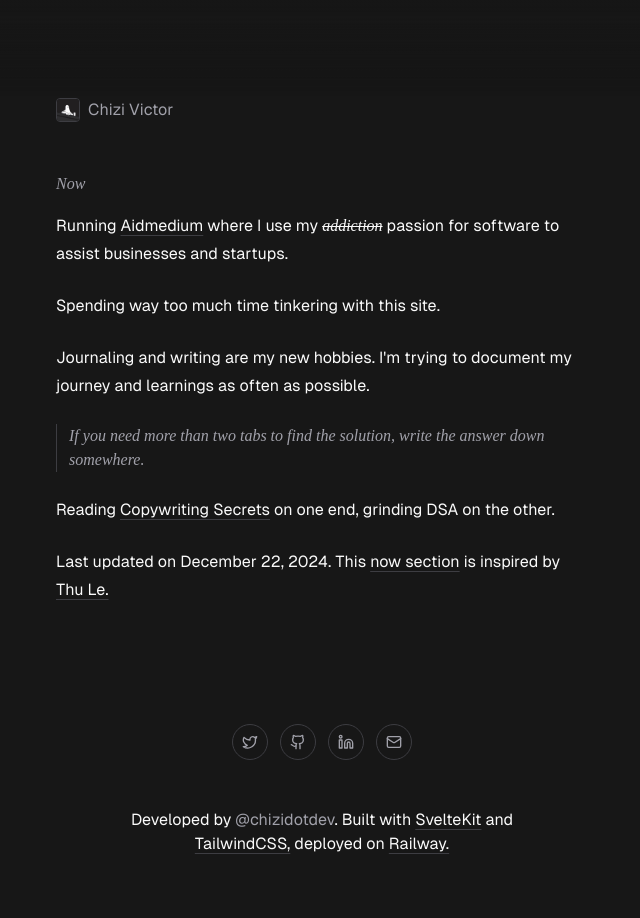
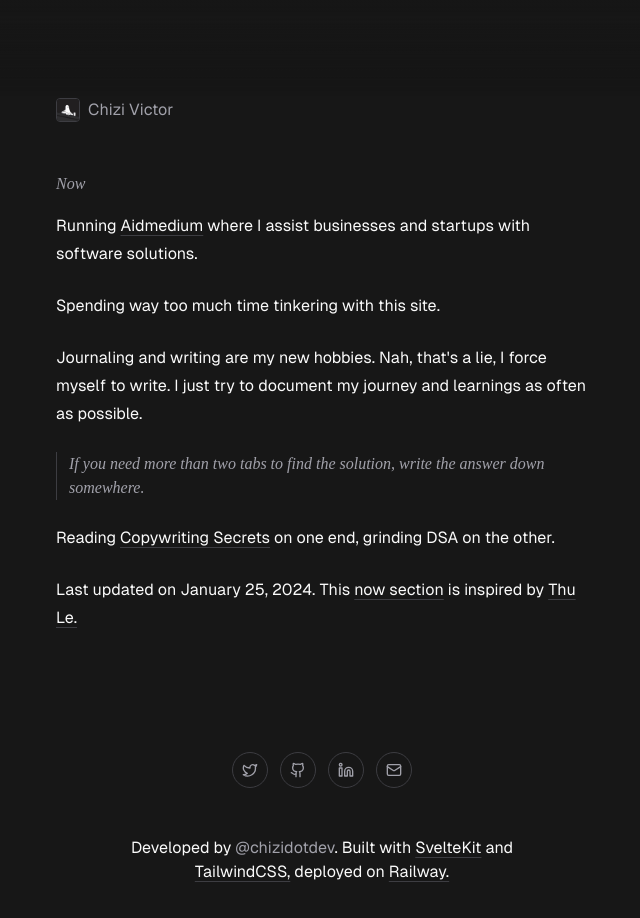
Before and after one commit to chizidotdev/chizi.dev, a SvelteKit app: page /now in a window 1280 px wide. Shown: the top 918 px of the page, without its empty margins (318-958 px from the left). Built offline with nearby package versions, Linux system fonts and the light colour scheme.

Commit message:
chore: update now page

```diff
--- a/src/routes/now/+page.svelte
+++ b/src/routes/now/+page.svelte
@@ -14,18 +14,17 @@
   <div class="mt-4 space-y-6">
     <Paragraph class="fade">
       Running <a class="link" href="https://aidmedium.com" target="_blank">Aidmedium</a>
-      where I use my <s class="font-serif italic">addiction</s> passion for software to assist businesses
-      and startups.
+      where I assist businesses and startups with software solutions.
     </Paragraph>
 
     <Paragraph class="fade">Spending way too much time tinkering with this site.</Paragraph>
 
     <Paragraph class="fade">
-      Journaling and writing are my new hobbies. I'm trying to document my journey and learnings as
-      often as possible.
+      Journaling and writing are my new hobbies. Nah, that's a lie, I force myself to write. I just
+      try to document my journey and learnings as often as possible.
     </Paragraph>
 
-    <Heading variant="h4" class="fade fade border-l pl-3">
+    <Heading variant="h4" class="fade border-l pl-3">
       If you need more than two tabs to find the solution, write the answer down somewhere.
     </Heading>
 
@@ -38,7 +37,7 @@
     </Paragraph>
 
     <Paragraph class="fade">
-      Last updated on December 22, 2024. This
+      Last updated on January 25, 2024. This
       <a class="link" target="_blank" href="https://nownownow.com/about">now section</a>
       is inspired by <a class="link" target="_blank" href="https://thu-le.com">Thu Le.</a>
     </Paragraph>
```
